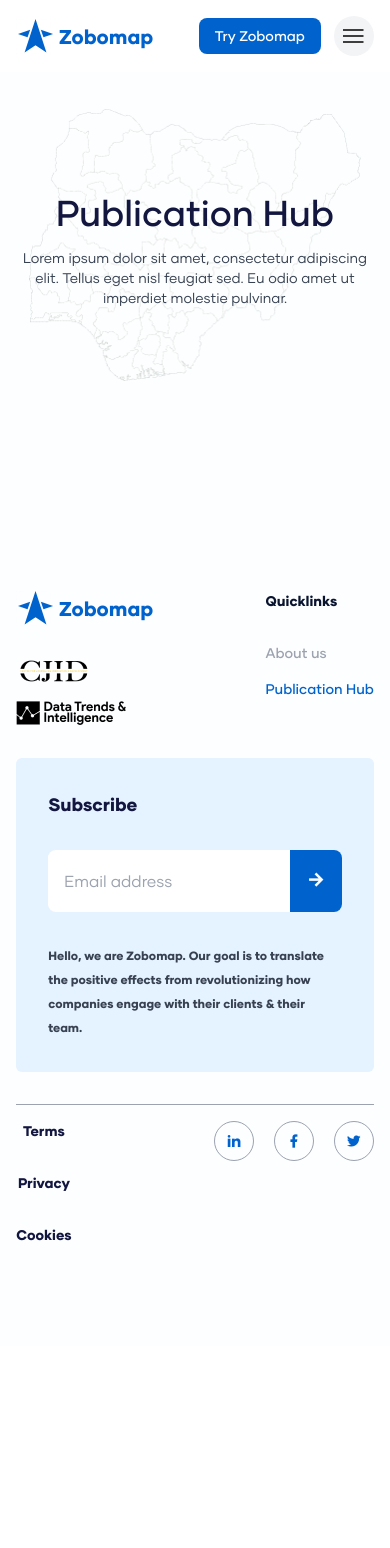
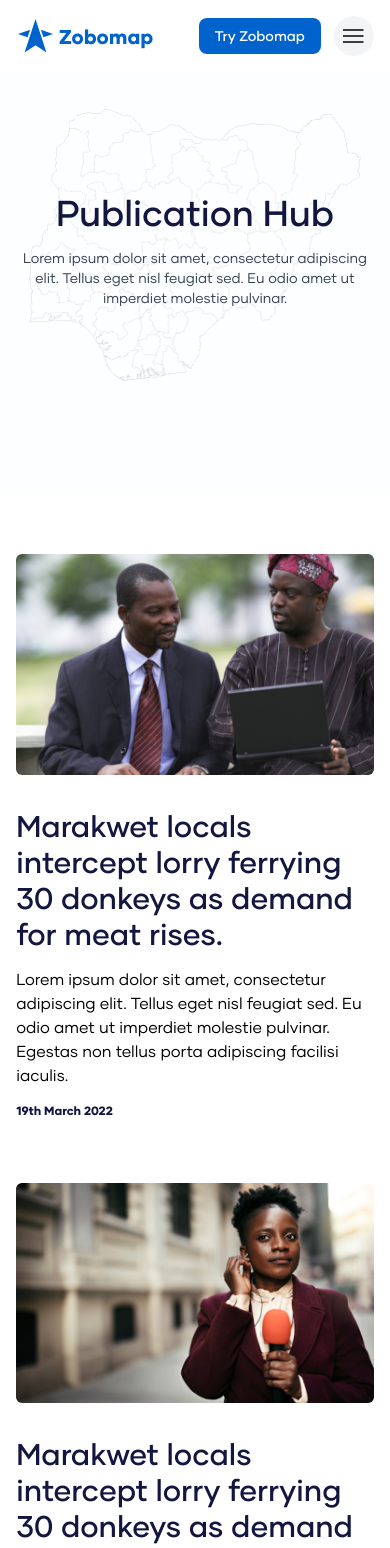
Before and after one commit to Theo-flux/gosi, a React (Vite) app: page /contact in a window 390 px wide. Shown: the top 1548 px of the page. Before the commit the page ends 1346 px from the top, so only its background shows below. Built offline with nearby package versions, Linux system fonts and the light colour scheme.

Commit message:
publication component publication section

```diff
--- a/src/components/navbar/Navbar.jsx
+++ b/src/components/navbar/Navbar.jsx
@@ -37,7 +37,7 @@ function Navbar() {
 
 
   return (
-    <section ref={navRef} className="bg-white fixed w-full">
+    <section ref={navRef} className="z-40 bg-white fixed w-full">
       <Nav className="relative md:static flex justify-between items-center w-11/12 ">
         <Hyperlink
           to="/"
--- a/src/components/publication/Publications.jsx
+++ b/src/components/publication/Publications.jsx
@@ -1,7 +1,91 @@
+import { Section, Div, SubTitle, SmallText } from "../../shared";
+
+import pubImage1 from "../../images/home/publication_1.png";
+import pubImage2 from "../../images/home/publication_2.png";
+import pubImage3 from "../../images/home/publication_3.png";
+import frame from "../../images/publication/frame.png";
+
+const title = "Marakwet locals intercept lorry ferrying 30 donkeys as demand for meat rises.";
+const data = "Lorem ipsum dolor sit amet, consectetur adipiscing elit. Tellus eget nisl feugiat sed. Eu odio amet ut imperdiet molestie pulvinar. Egestas non tellus porta adipiscing facilisi iaculis.";
+const date = "19th March 2022";
+
+const pubs = [
+  {
+    id: "1",
+    title: title,
+    data: data,
+    date: date,
+    image: pubImage3
+  },
+
+  {
+    id: "2",
+    title: title,
+    data: data,
+    date: date,
+    image: pubImage1
+  },
+
+  {
+    id: "3",
+    title: title,
+    data: data,
+    date: date,
+    image: pubImage2
+  },
+
+  {
+    id: "4",
+    title: title,
+    data: data,
+    date: date,
+    image: pubImage1
+  },
+
+  {
+    id: "5",
+    title: title,
+    data: data,
+    date: date,
+    image: pubImage2
+  }
+];
+
+const PubCard = ({pub}) => {
+  const {title, data, date, image} = pub;
+
+  return(
+    <div className="flex flex-col-reverse md:flex-row gap-x-4 justify-between items-start mb-16 last:mb-0">
+
+      <div className="font-gilmer mt-8 md:w-[400px] md:mt-0 lg:w-[500px]">
+        <h3 className="text-primary-900 text-3xl font-medium">{title}</h3>
+        <p className="my-4">{data}</p>
+        <p className="text-primary-900 text-xs font-bold">{date}</p>
+      </div>
+
+      <fig className="rounded-md overflow-hidden">
+        <img className="w-[100%]" style={{objectFit: "cover"}}  src={image} alt="pub"/>
+      </fig>
+
+    </div>
+  );
+}
 
 function Publications() {
   return (
-    <div>Publications</div>
+    <Section className="bg-white">
+      <Div className="">
+        <div className="w-full m-auto lg:w-[75%]">
+          {
+            pubs.map((pub, index) => {
+              return(
+                <PubCard key={index} pub={pub}/>
+              )
+            })
+          }
+        </div>
+      </Div>
+    </Section>
   );
 }
 
--- a/src/container/PublicationContainer.jsx
+++ b/src/container/PublicationContainer.jsx
@@ -1,10 +1,11 @@
 import { Layout } from "../shared";
-import { Hero } from "../components/publication";
+import { Hero, Publications } from "../components/publication";
 
 function PublicationContainer() {
   return (
     <Layout>
         <Hero/>
+        <Publications/>
     </Layout>
   );
 }
--- a/src/shared/text/Type.jsx
+++ b/src/shared/text/Type.jsx
@@ -7,6 +7,7 @@ const Title = ({children, className}) => {
         </h1>
     );
 }
+
 
 const SubTitle = ({children, className}) => {
     return(
```
Also changed, not shown: src/images/publication/frame.png (renamed from src/images/publication/image-border.png).
